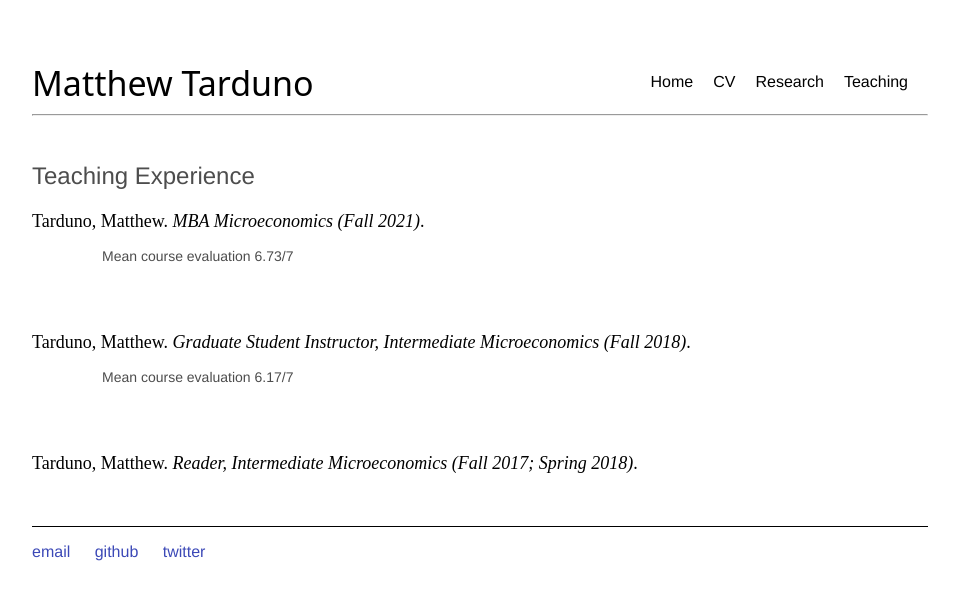
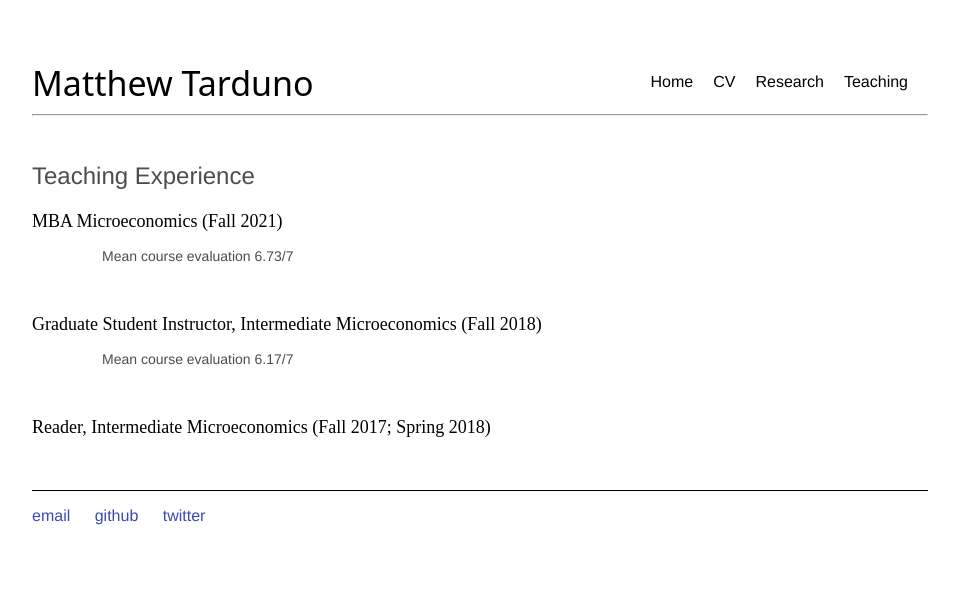
Before and after one commit to Matt-Tarduno/Matt-Tarduno.github.io, a Jekyll site: the page built from teaching/index.html, in a window 1280 px wide. Shown: the top 600 px of the page, without its empty margins (160-1119 px from the left). Built offline with Jekyll 4.4.1, drawn with Linux system fonts in a browser that asks for light colours.

Commit message:
Update index.html

```diff
--- a/teaching/index.html
+++ b/teaching/index.html
@@ -11,19 +11,17 @@ sitemap:
 <div class="blurb">
 	<h1>Teaching Experience</h1>
 
-<p style="font-size:18px; font-family: TimesNewRoman; color: black" >Tarduno, Matthew. <em>MBA Microeconomics (Fall 2021)</em>.
+<p style="font-size:18px; font-family: TimesNewRoman; color: black" >MBA Microeconomics (Fall 2021)
 <p style="font-size:14px; margin-left:5em; margin-right:10em; line-height: 1.2"> Mean course evaluation 6.73/7</p>
 
 <br>
-<br>
 
-<p style="font-size:18px; font-family: TimesNewRoman; color: black" >Tarduno, Matthew. <em> Graduate Student Instructor, Intermediate Microeconomics (Fall 2018)</em>.
+<p style="font-size:18px; font-family: TimesNewRoman; color: black" >Graduate Student Instructor, Intermediate Microeconomics (Fall 2018)
 <p style="font-size:14px; margin-left:5em; margin-right:10em; line-height: 1.2"> Mean course evaluation 6.17/7</p>
 
 <br>
-<br>
 
-<p style="font-size:18px; font-family: TimesNewRoman; color: black" >Tarduno, Matthew. <em>Reader, Intermediate Microeconomics (Fall 2017; Spring 2018)</em>.
+<p style="font-size:18px; font-family: TimesNewRoman; color: black" >Reader, Intermediate Microeconomics (Fall 2017; Spring 2018)
 
 <br>
 <br>
```
